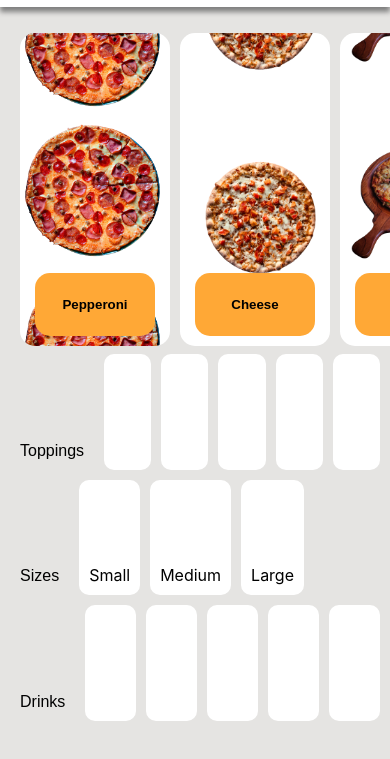
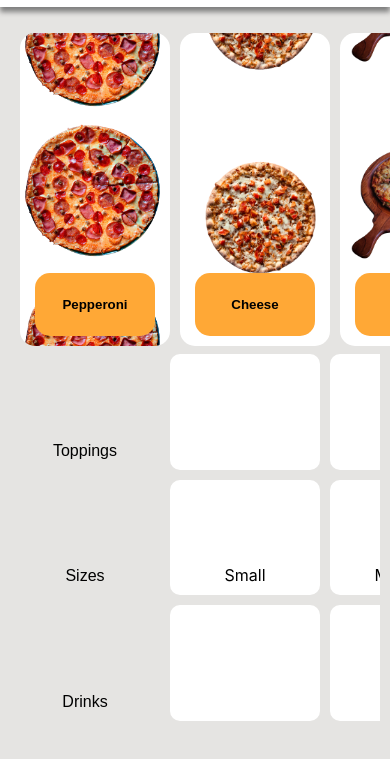
Before and after one commit to SomtoJF/Restaurant, a website built with webpack: page dist/index.html in a window 390 px wide. Both pictures are taken after a click on the item "MENU". Shown: the part 77-836 px from the top of the page. Built offline with nearby package versions, Linux system fonts and the light colour scheme; files whose address does not match are found by name; a web font is replaced by a local one.

Commit message:
Style menu grid sizes for mobile devices

```diff
--- a/src/menu.css
+++ b/src/menu.css
@@ -42,3 +42,13 @@
     border: none;
     font-weight: 700;
 }
+@media all and (max-width: 1000px) {
+    #menu-container > div{
+        grid-template-columns: repeat(6, max(30%, 150px));
+        overflow-x: overlay;
+    }
+    #menu-container > div:nth-child(2){
+        grid-template-columns: repeat(4, max(30%, 150px));
+        overflow-x: overlay;
+    }
+}
```
